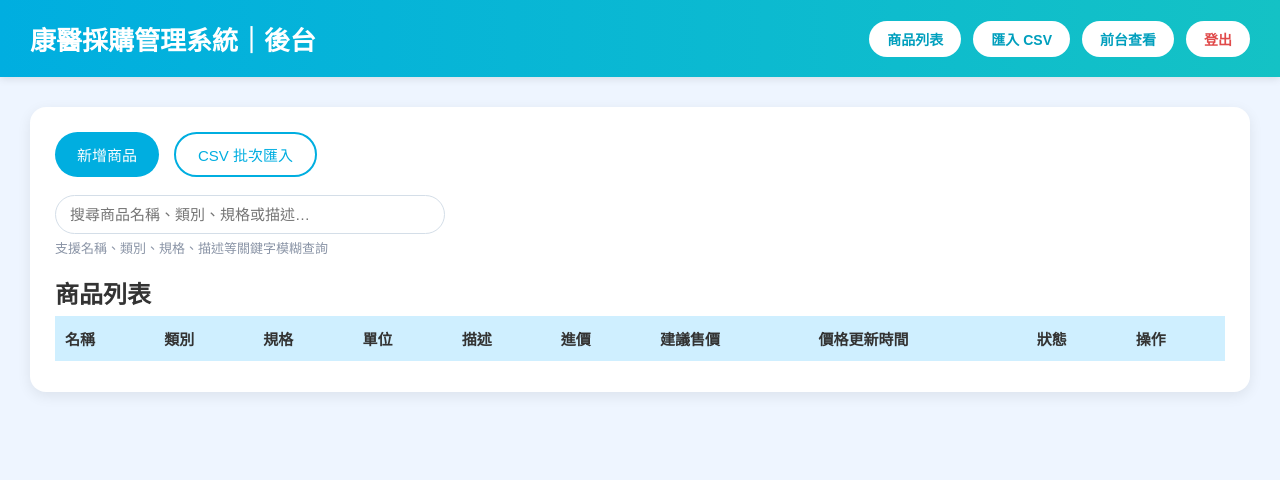
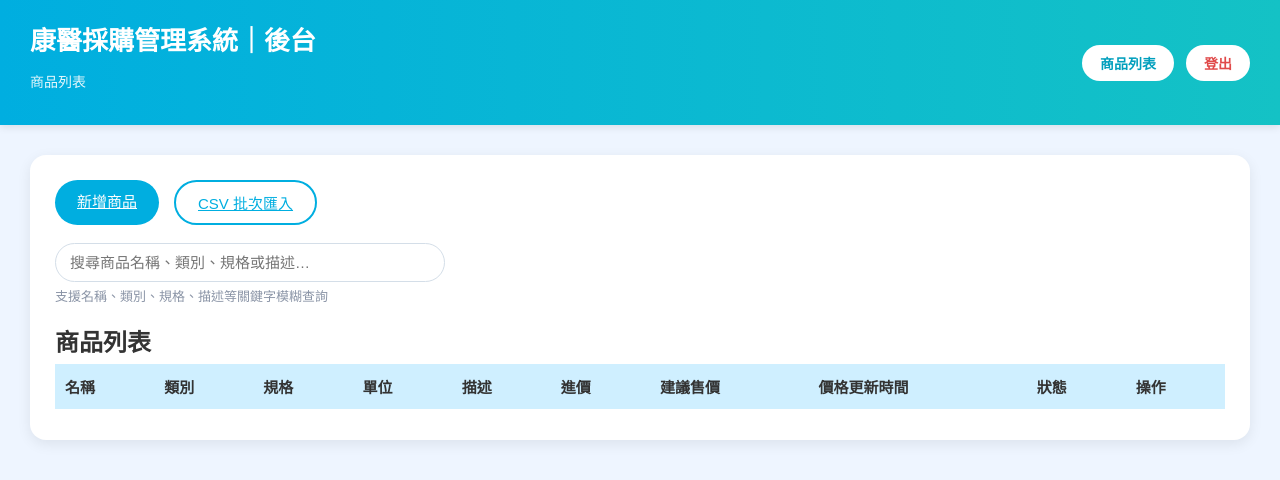
Before and after one commit to acc01healthium/clinic-purchase-system, a plain HTML site: page admin/index.html in a window 1280 px wide. Drawn offline with nearby package versions, Linux system fonts and the light colour scheme; no server answers.

Commit message:
Update index.html

```diff
--- a/admin/index.html
+++ b/admin/index.html
@@ -5,54 +5,40 @@
   <meta name="viewport" content="width=device-width, initial-scale=1.0" />
   <title>康醫採購管理系統｜後台</title>
 
-  <!-- 後台樣式 -->
   <link rel="stylesheet" href="css/admin.css?v=3" />
-
-  <!-- Supabase SDK -->
   <script src="https://cdn.jsdelivr.net/npm/@supabase/supabase-js@2"></script>
-
-  <!-- Supabase client -->
   <script src="js/supabase.js?v=3"></script>
-
-  <!-- 商品列表邏輯 -->
   <script defer src="js/index.js?v=3"></script>
 </head>
 
 <body>
-  <!-- ========== HEADER ========== -->
+
   <header class="admin-header">
     <div class="admin-header-inner">
       <div>
         <h1 class="admin-title">康醫採購管理系統｜後台</h1>
+        <p class="admin-subtitle">商品列表</p>
       </div>
 
       <div class="admin-header-buttons">
         <a href="index.html" class="admin-btn">商品列表</a>
-        <a href="csv.html" class="admin-btn">匯入 CSV</a>
-        <a href="../index.html" class="admin-btn" target="_blank">前台查看</a>
-        <button id="logoutBtn" class="admin-btn admin-btn-danger">登出</button>
+        <a href="login.html" id="logoutBtn" class="admin-btn admin-btn-danger">登出</a>
       </div>
     </div>
   </header>
 
-  <!-- ========== MAIN ========== -->
   <main class="admin-main">
 
     <section class="card">
 
-      <!-- 上方按鈕 -->
       <div class="card-header-row">
-        <button onclick="location.href='add.html'" class="btn-primary">新增商品</button>
-        <button onclick="location.href='csv.html'" class="btn-secondary">CSV 批次匯入</button>
+        <a href="add.html" class="btn-primary">新增商品</a>
+        <a href="upload.html" class="btn-secondary">CSV 批次匯入</a>
       </div>
 
-      <!-- 搜尋列 -->
+      <!-- 後台搜尋列 -->
       <div class="admin-search-bar">
-        <input
-          type="text"
-          id="adminSearchInput"
-          placeholder="搜尋商品名稱、類別、規格或描述…"
-        />
+        <input type="text" id="adminSearchInput" placeholder="搜尋商品名稱、類別、規格或描述…" />
         <div class="admin-search-hint">支援名稱、類別、規格、描述等關鍵字模糊查詢</div>
       </div>
 
@@ -73,10 +59,14 @@
             <th>操作</th>
           </tr>
         </thead>
-        <tbody id="productTbody"></tbody>
+
+        <tbody id="productTbody">
+        </tbody>
       </table>
 
     </section>
+
   </main>
+
 </body>
 </html>
```
